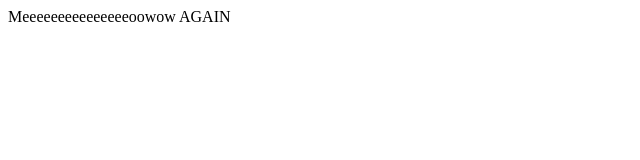
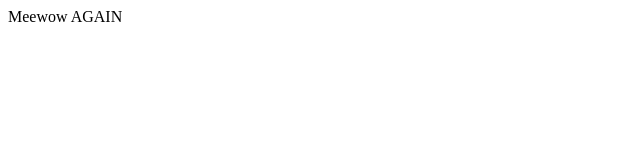
Before and after one commit to lizhi-render/test-repo-private, a Next.js app: page /about in a window 1280 px wide. Shown: the top 160 px of the page, without its empty margins (0-640 px from the left). Built offline with nearby package versions, Linux system fonts and the light colour scheme.

Commit message:
Update about.js

```diff
--- a/src/pages/about.js
+++ b/src/pages/about.js
@@ -1,3 +1,3 @@
 export default function About() {
-  return <div>Meeeeeeeeeeeeeeeoowow  AGAIN</div>;
+  return <div>Meewow  AGAIN</div>;
 }
```
